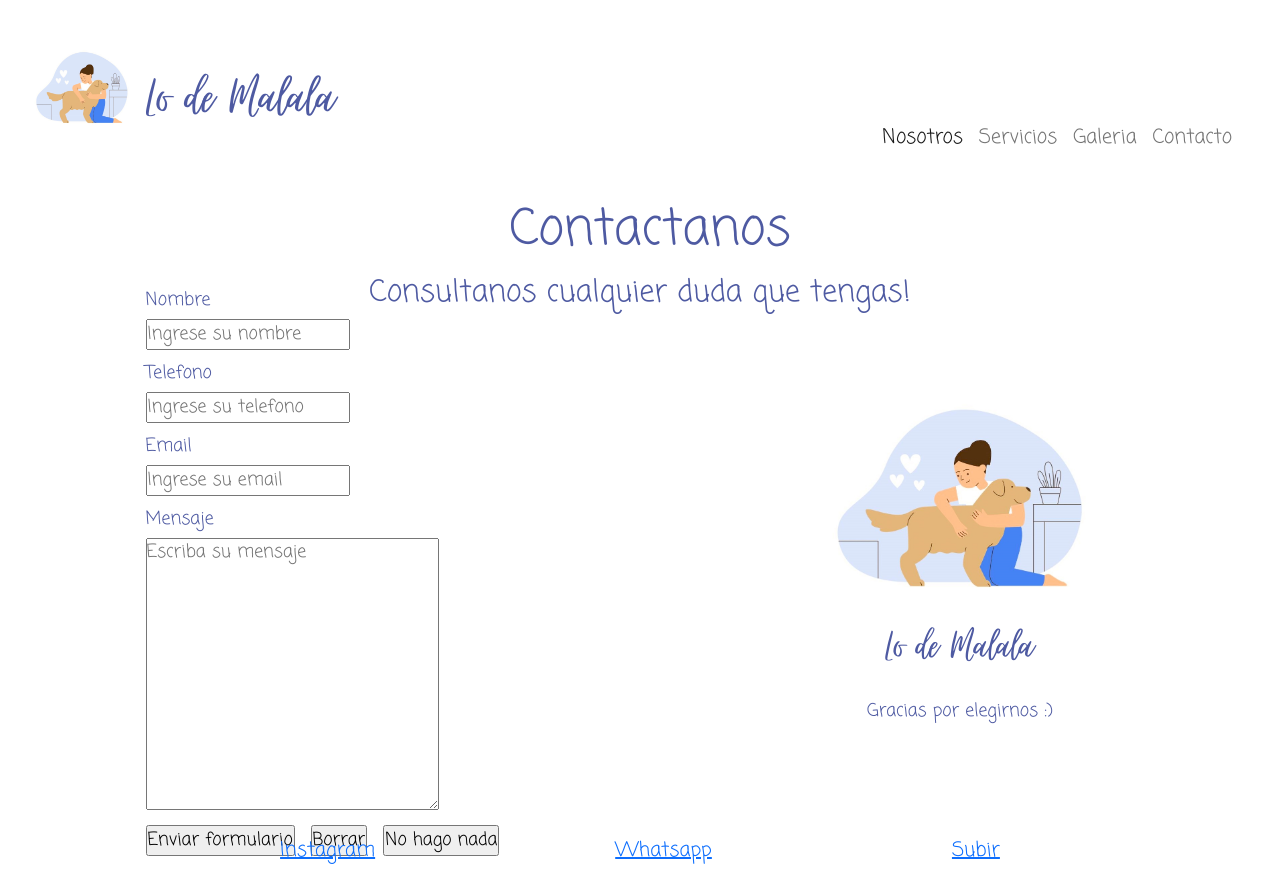
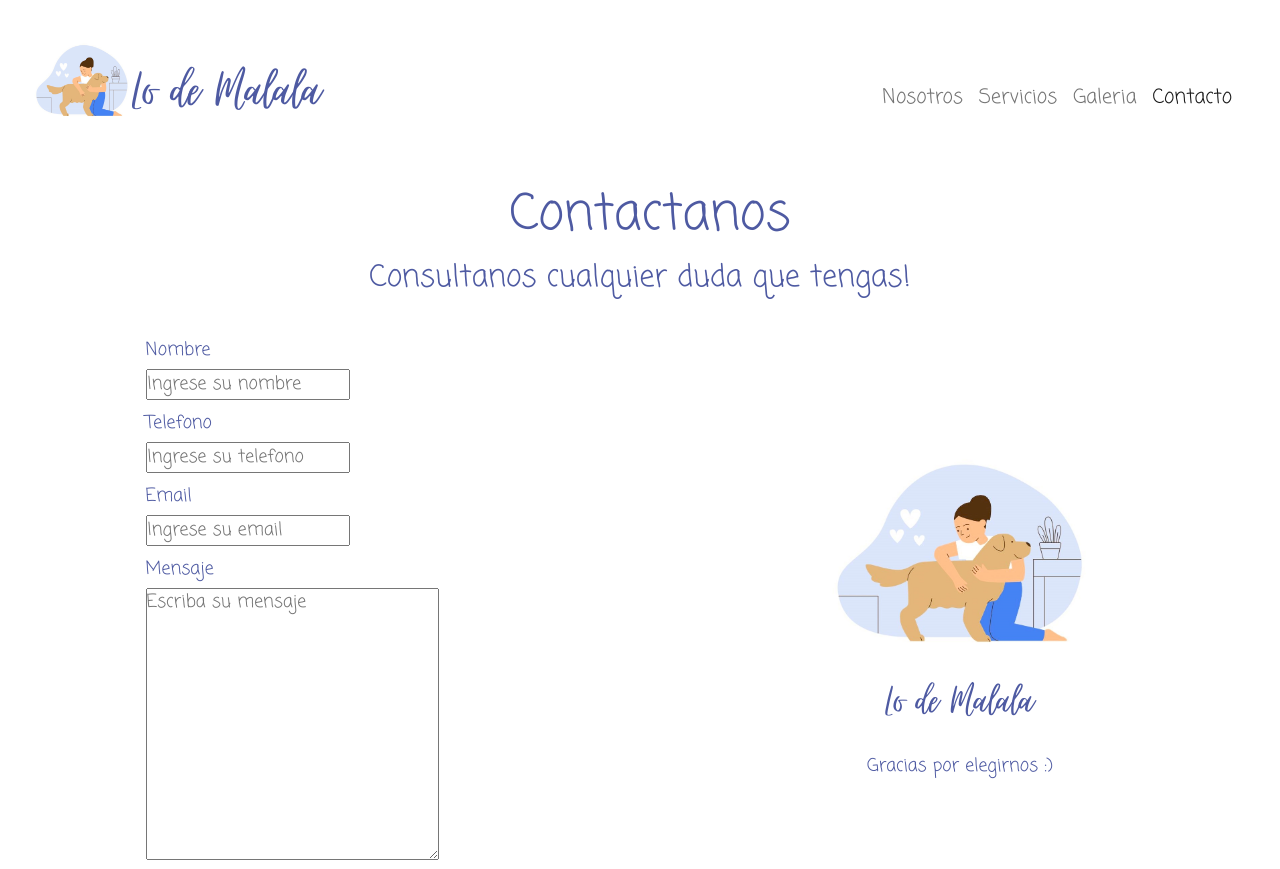
Before and after one commit to guadalupeginaca/lodemalala, a plain HTML site: page Paginas/contacto.html in a window 1280 px wide. Shown: the top 869 px of the page. Drawn offline with Linux system fonts and the light colour scheme; a web font is replaced by a local one.

Commit message:
agregue detalles de bootstrap a los header de todo el sitio

```diff
--- a/Estilos/estilos.css
+++ b/Estilos/estilos.css
@@ -13,11 +13,6 @@
 
 @font-face { font-family: Virtual; src: url('../Fuentes/Virtual-Regular.ttf'); }
 /* agregue linear-gradient al background del encabezado en todas las paginas */
-#encabezado{
-    justify-content: space-between;
-    z-index: 700;
-    /* background-color: linear-gradient(to right, rgb(182, 146, 192), rgb(240, 226, 245)); */
-}
 
 .encabezadoLogo{
     display: flex;
@@ -59,10 +54,6 @@
     font-size: 10px;
     font-family: 'Coming Soon', cursive;
     background-color: rgb(155, 162, 203);
-}
-
-.navbar-nav li{
-    display: inline;
 }
 
 /* Index
@@ -348,7 +339,7 @@ Le agregue flexbox al index y solucione el espacio en blanco que quedaba a la de
     margin: 20px 20px 20px 40px;
 }
 
-.parallax{
+/* .parallax{
     background-attachment: fixed;
     background-position: center;
     background-repeat: no-repeat;
@@ -356,7 +347,7 @@ Le agregue flexbox al index y solucione el espacio en blanco que quedaba a la de
     height: 300px;
     max-width: 100%;
     position: relative;
-}
+} */
 
 .texto1{
     font-size: 25px;
@@ -521,7 +512,7 @@ Le agregue flexbox al index y solucione el espacio en blanco que quedaba a la de
 }
 
 .textoConsultas{
-    font-size: 22px;
+    font-size: 20px;
     text-align: center;
     font-family: 'Coming Soon', cursive;
     color: rgb(78, 90, 162);
@@ -531,7 +522,7 @@ Le agregue flexbox al index y solucione el espacio en blanco que quedaba a la de
 .gridContacto{
     display: grid;
     grid-template-columns: 100%;
-    grid-template-rows: 450px 350px;
+    grid-template-rows: 600px 350px;
     grid-template-areas:
     "formulario"
     "logo";
@@ -605,6 +596,7 @@ Le agregue flexbox al index y solucione el espacio en blanco que quedaba a la de
 .fotoContacto{
    z-index: 500;
    height: 200px;
+   margin: 10px 0px 0px 0px;
 }
 
 .fontLogo{
@@ -802,32 +794,31 @@ Le agregue flexbox al index y solucione el espacio en blanco que quedaba a la de
     /* Header de todas las paginas*/
     #encabezado{
         display: grid;
-        grid-template-columns: 100%;
-        grid-template-rows: 100%;
+        grid-template-columns: repeat(2, 510px);
+        grid-template-rows: 150px;
         grid-template-areas:
         "Logo Menu";
-        align-items: center;
+    }
+    .encabezadoLogo{
+        grid-area: "Logo";
     }
     #imagenLogo{
         margin: 0px 0px 0px 10px;
         width: 100px;
         height: 80px;
     }
-    .encabezadoLogo{
-        grid-area: "Logo";
-    }
-    .encabezadoMenu{
-        grid-area: "Menu";
-    }
     .navbar-brand{
         font-size: 70px;
         margin: 25px 20px 10px 10px;
     }
+    .navbar-nav{
+        background-color: transparent;
+        grid-area: "Menu";
+        position: absolute;
+        top: 70px;
+    }
     .navbar-nav li{
         font-size: 20px;
-    }
-    .navbar-nav{
-        background-color: transparent;
     }
     /* Index */
     .imagen1{
@@ -974,7 +965,7 @@ Le agregue flexbox al index y solucione el espacio en blanco que quedaba a la de
     }
     .gridContacto{
         grid-template-columns: repeat(2, 50%);
-        grid-template-rows: 450px;
+        grid-template-rows: 580px;
         grid-template-areas:
         "formulario logo";
         justify-content: center;
--- a/Paginas/contacto.html
+++ b/Paginas/contacto.html
@@ -19,9 +19,7 @@
             <div class="container-fluid" id="encabezado">
                 <div class="encabezadoLogo">
                     <a class="navbar-brand" href="../index.html">
-                    <img src="../Multimedia/lo-de-malala-logo.jpeg" alt="" class="d-inline-block align-text-top" id="imagenLogo">
-                    Lo de Malala
-                    </a>
+                    <img src="../Multimedia/lo-de-malala-logo.jpeg" alt="" class="d-inline-block align-text-top" id="imagenLogo">Lo de Malala</a>
                 </div>
                 <button class="navbar-toggler" type="button" data-bs-toggle="collapse" data-bs-target="#navbarNav" aria-controls="navbarNav" aria-expanded="false" aria-label="Toggle navigation">
                     <span class="navbar-toggler-icon"></span>
@@ -29,7 +27,7 @@
                 <div class="collapse navbar-collapse" id="navbarNav" class="encabezadoMenu">
                     <ul class="navbar-nav">
                         <li class="nav-item">
-                            <a class="nav-link active" aria-current="page" href="nosotros.html">Nosotros</a>
+                            <a class="nav-link" aria-current="page" href="nosotros.html">Nosotros</a>
                         </li>
                         <li class="nav-item">
                             <a class="nav-link" href="servicios.html">Servicios</a>
@@ -38,7 +36,7 @@
                             <a class="nav-link" href="galeria.html">Galeria</a>
                         </li>
                         <li class="nav-item">
-                            <a class="nav-link" href="contacto.html">Contacto</a>
+                            <a class="nav-link active" href="contacto.html">Contacto</a>
                         </li>
                     </ul>
                 </div>
```
Also changed, not shown: Paginas/galeria.html (+3 -5 lines), Paginas/nosotros.html (+1 -3 lines), Paginas/servicios.html (+3 -5 lines), index.html (+1 -1 lines).
